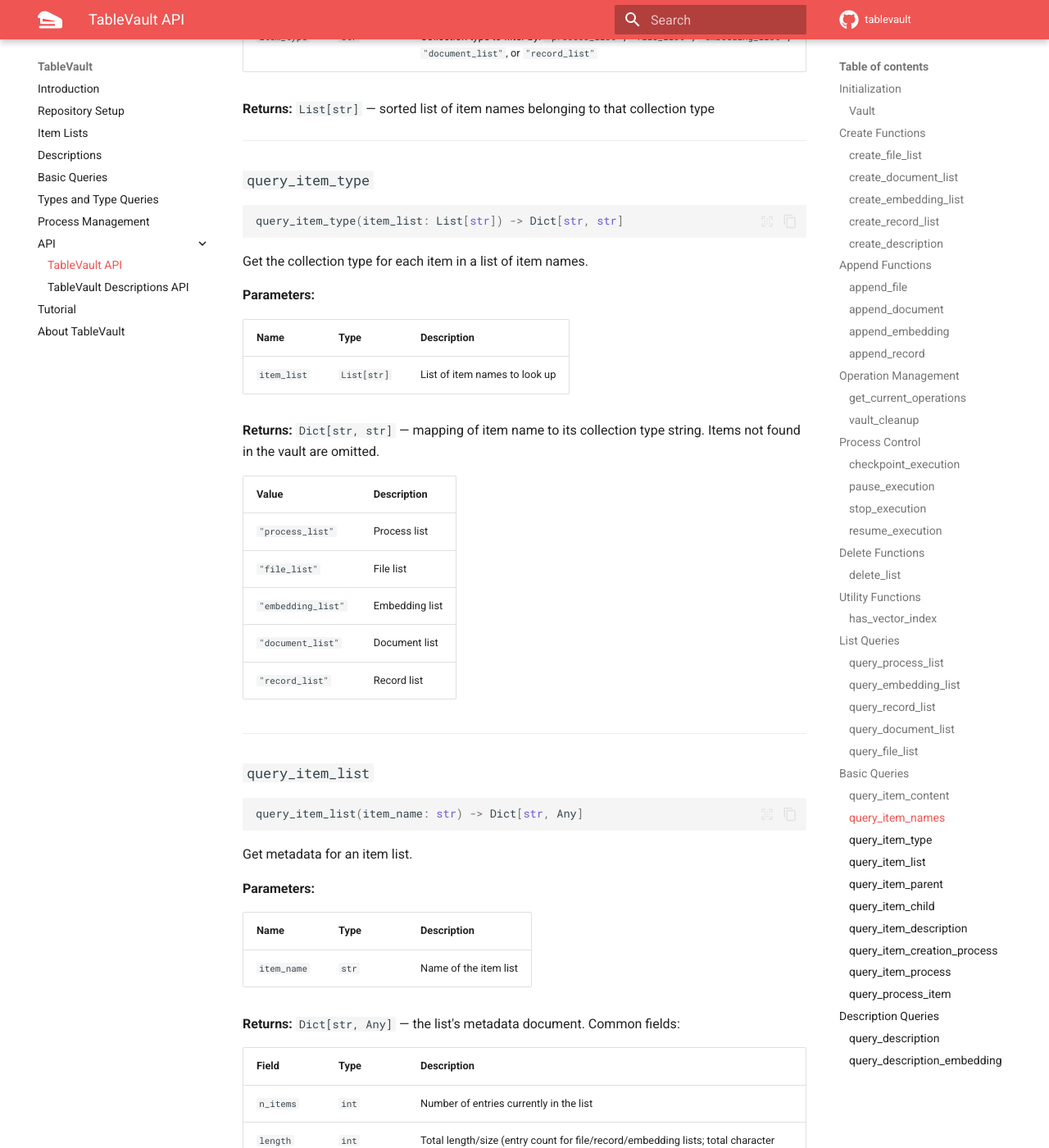
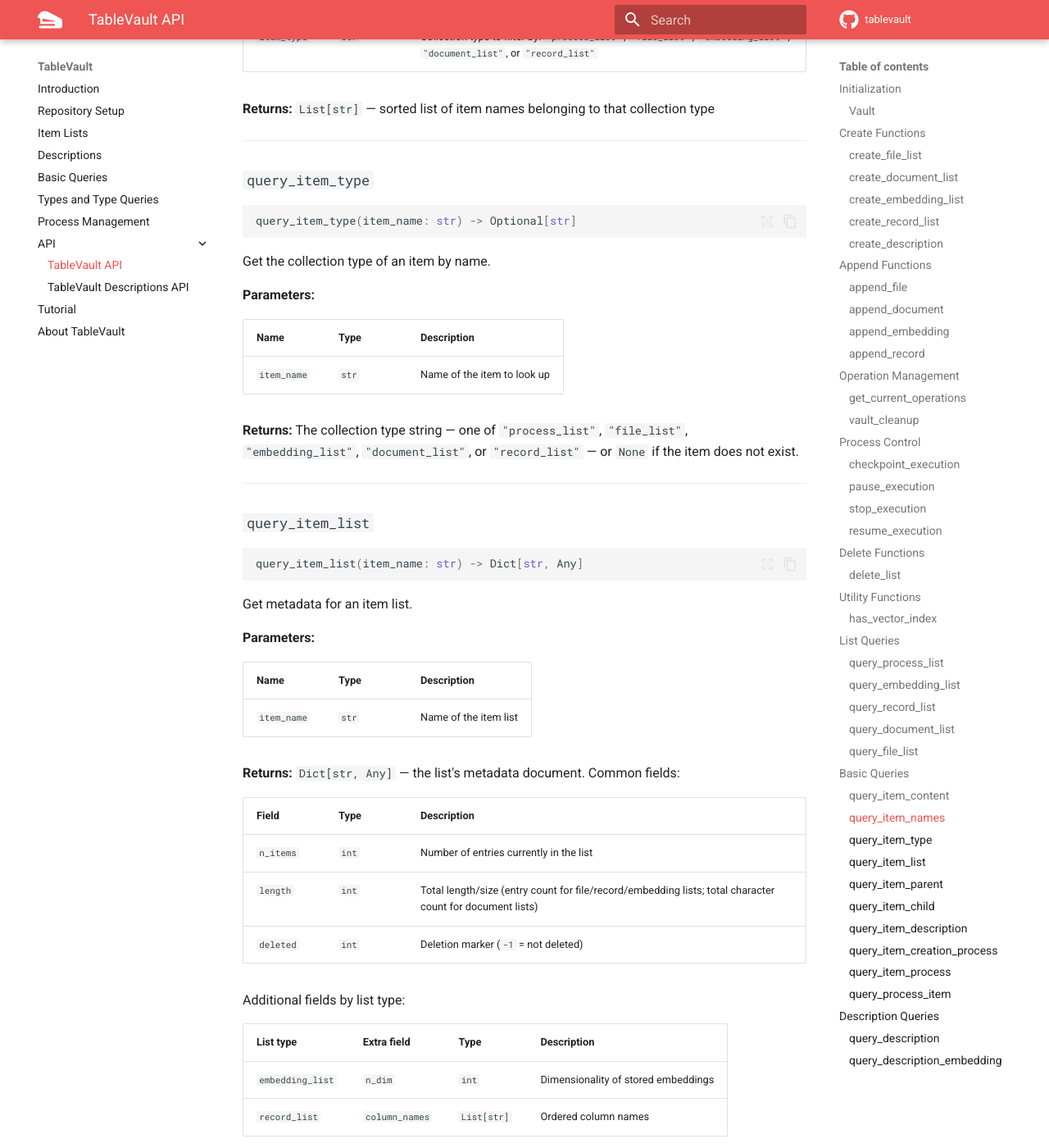
Before and after one commit to j2zhao/tablevault, an MkDocs documentation site: the page built from docs/api/core_api.md, in a window 1280 px wide and 1400 px high, scrolled down 16564 px. Shown: the whole window at 82% size. Built offline with MkDocs 1.6.1 and Material for MkDocs 9.7.7, drawn with Linux system fonts in a browser that asks for light colours; comment, search, counter and statistics services are not loaded.

Commit message:
update function

````diff
--- a/docs/api/core_api.md
+++ b/docs/api/core_api.md
@@ -644,26 +644,18 @@
 ### `query_item_type`
 
 ```python
-query_item_type(item_list: List[str]) -> Dict[str, str]
+query_item_type(item_name: str) -> Optional[str]
 ```
 
-Get the collection type for each item in a list of item names.
+Get the collection type of an item by name.
 
 **Parameters:**
 
 | Name | Type | Description |
 |------|------|-------------|
-| `item_list` | `List[str]` | List of item names to look up |
+| `item_name` | `str` | Name of the item to look up |
 
-**Returns:** `Dict[str, str]` — mapping of item name to its collection type string. Items not found in the vault are omitted.
-
-| Value | Description |
-|-------|-------------|
-| `"process_list"` | Process list |
-| `"file_list"` | File list |
-| `"embedding_list"` | Embedding list |
-| `"document_list"` | Document list |
-| `"record_list"` | Record list |
+**Returns:** The collection type string — one of `"process_list"`, `"file_list"`, `"embedding_list"`, `"document_list"`, or `"record_list"` — or `None` if the item does not exist.
 
 ---
 
````
Also changed, not shown: 2 other files.
